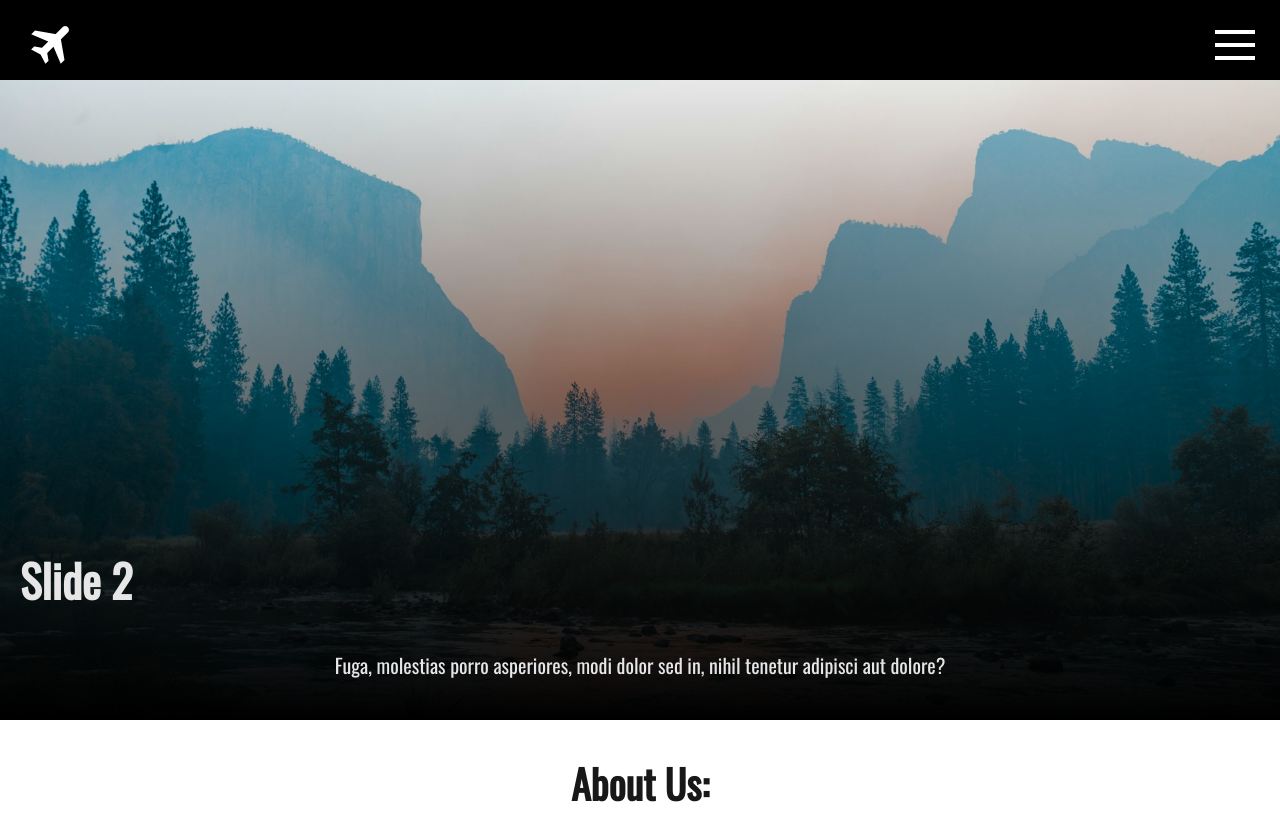
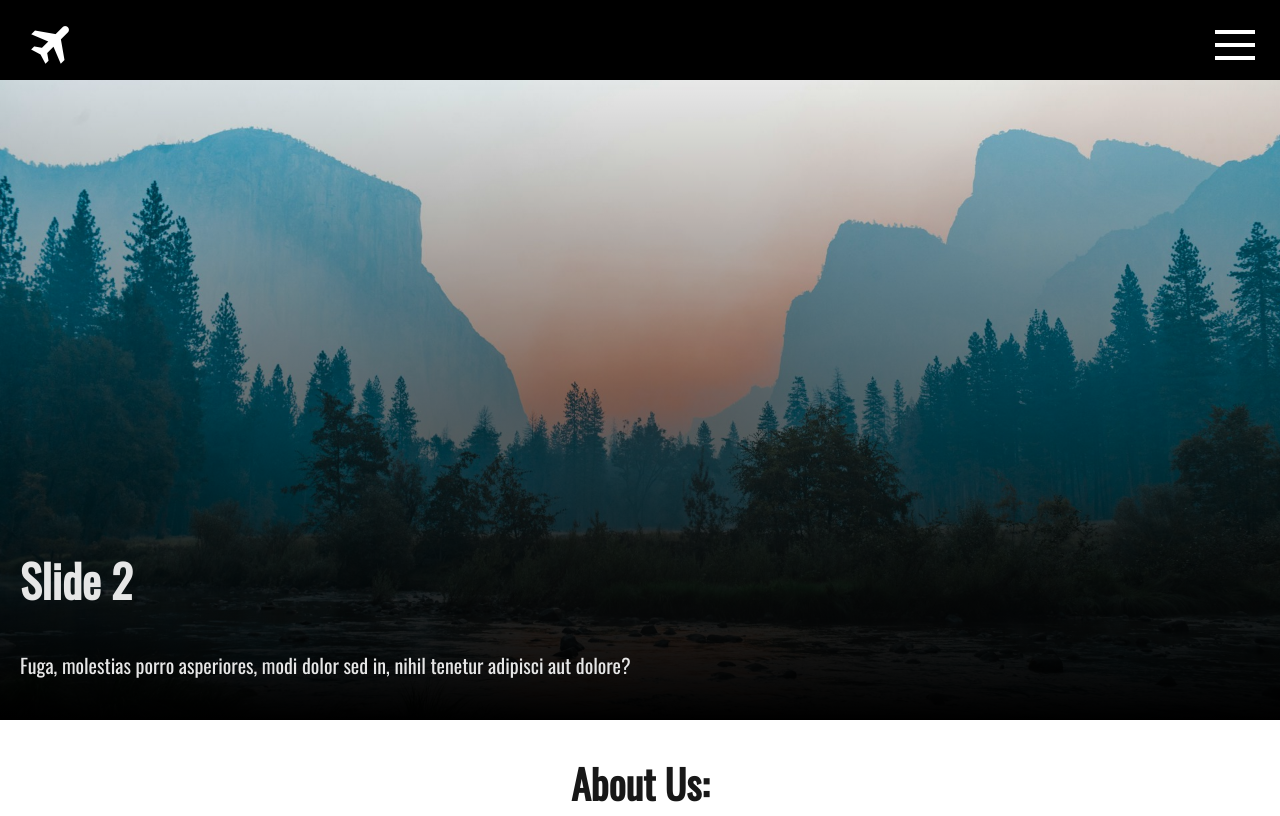
Before and after one commit to ewertonsilva07/tourism-website, a website: page index.html in a window 1280 px wide. Shown: the top 816 px of the page. Drawn offline with nearby package versions, Linux system fonts and the light colour scheme.

Commit message:
create a mixin to for resposive width

```diff
--- /dev/null
+++ b/src/scss/abstracts/_mixins.scss
@@ -0,0 +1,17 @@
+@mixin response($breakpoint) {
+    @if($breakpoint == xl) {
+        @media(min-width: 1200px){
+            @content;
+        }
+    }
+    @if($breakpoint == lg) {
+        @media(min-width: 1000px){
+            @content;
+        }
+    }
+    @if($breakpoint == md) {
+        @media(min-width: 760px){
+            @content;
+        }
+    }
+}
--- a/src/scss/components/_hamburger-menu.scss
+++ b/src/scss/components/_hamburger-menu.scss
@@ -10,7 +10,6 @@
     right: 25px;
     cursor: pointer;
 
-
     &-line {
         width: 100%;
         height: 4px;
--- a/src/scss/components/_slideshow.scss
+++ b/src/scss/components/_slideshow.scss
@@ -29,6 +29,10 @@
     align-items: center;
     justify-content: flex-end;
 
+    @include response(md) {
+        align-items: flex-start;
+    }
+
     &-title{
         font-size: fontSize(lg) + 2rem;
         align-self: start;
```
Also changed, not shown: css/main.css.
